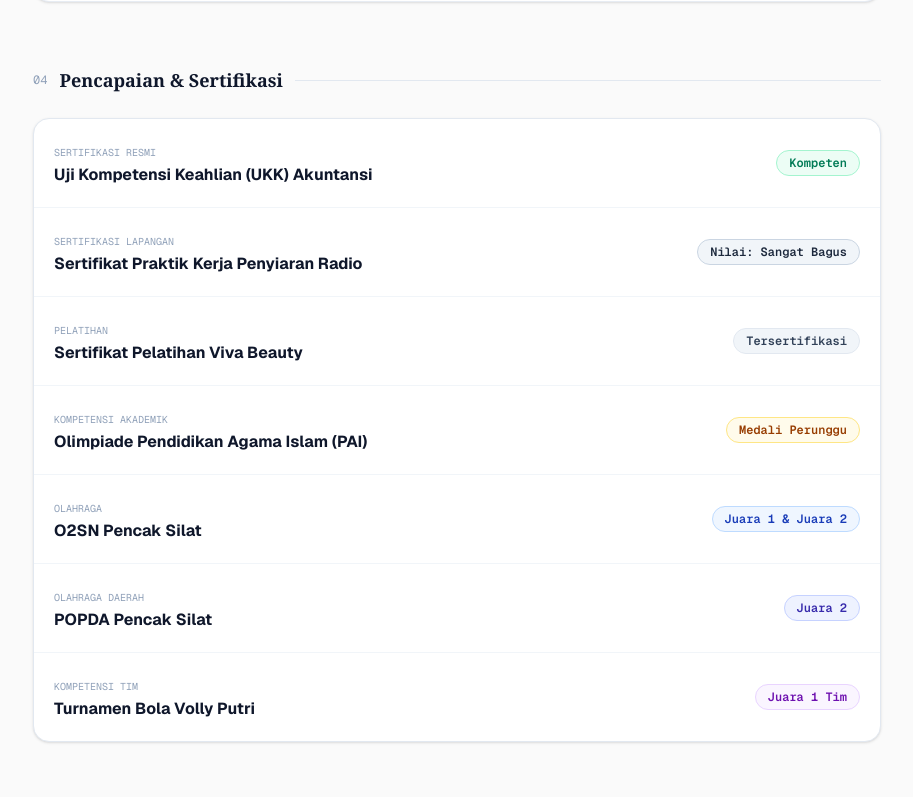
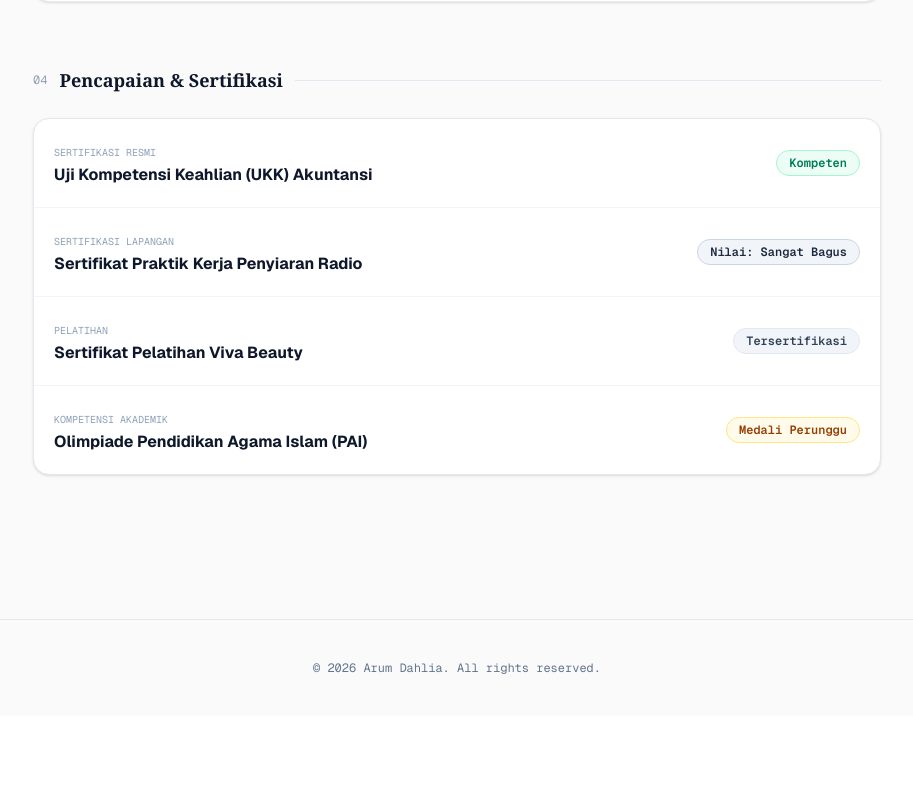
Before and after one commit to arumdahlia67-rgb/my-portofolio, a Next.js app: page / in a window 1280 px wide. Shown: the part 2183-2980 px from the top of the page, without its empty margins (183-1096 px from the left). After the commit the page ends 2899 px from the top, so only its background shows below. Built offline with nearby package versions, Linux system fonts and the light colour scheme.

Commit message:
remove sports achievements

```diff
--- a/app/page.tsx
+++ b/app/page.tsx
@@ -255,24 +255,6 @@ export default function Home() {
                     status: "Medali Perunggu",
                     badgeColor: "bg-amber-50 text-amber-800 border-amber-200",
                   },
-                  {
-                    title: "O2SN Pencak Silat",
-                    category: "Olahraga",
-                    status: "Juara 1 & Juara 2",
-                    badgeColor: "bg-blue-50 text-blue-800 border-blue-200",
-                  },
-                  {
-                    title: "POPDA Pencak Silat",
-                    category: "Olahraga Daerah",
-                    status: "Juara 2",
-                    badgeColor: "bg-indigo-50 text-indigo-800 border-indigo-200",
-                  },
-                  {
-                    title: "Turnamen Bola Volly Putri",
-                    category: "Kompetensi Tim",
-                    status: "Juara 1 Tim",
-                    badgeColor: "bg-purple-50 text-purple-800 border-purple-200",
-                  },
                 ].map((item, idx) => (
                   <div key={idx} className="p-4 md:p-5 flex justify-between items-center gap-4 hover:bg-slate-50 transition">
                     <div>
```
